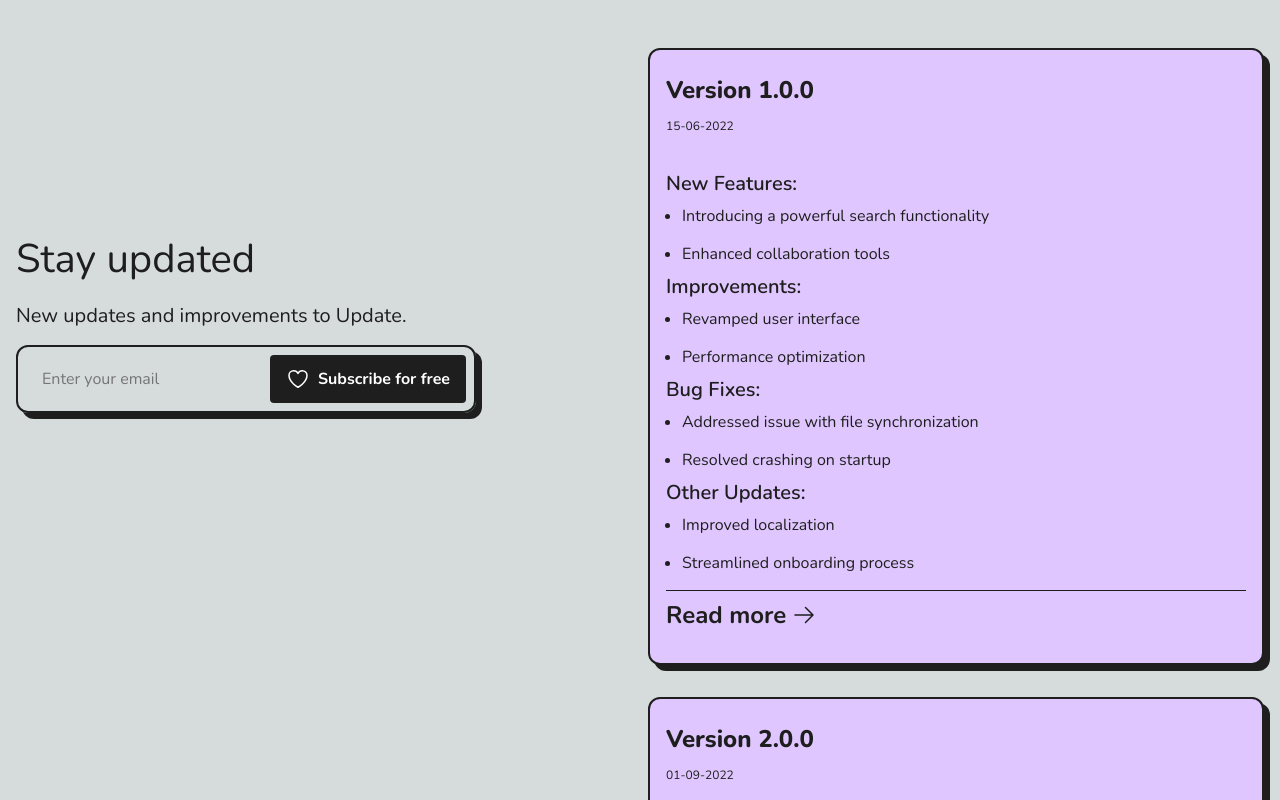
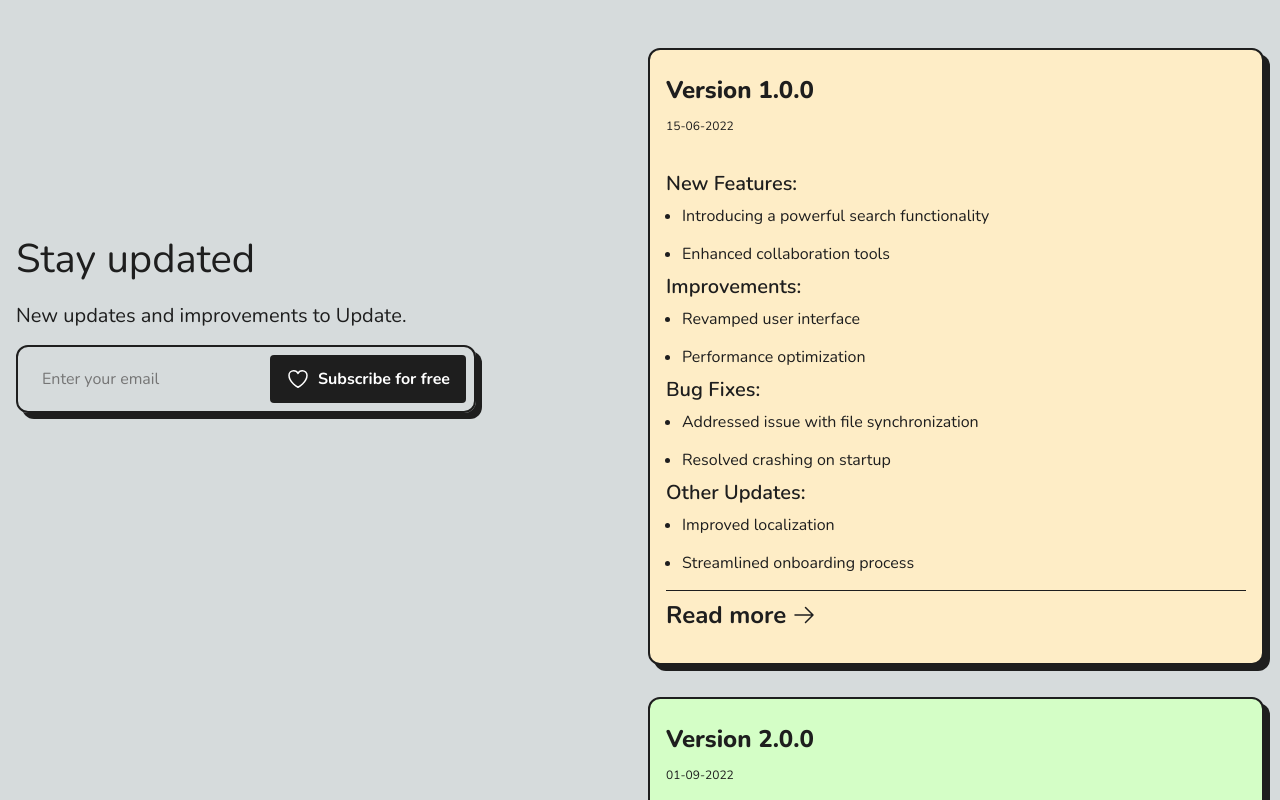
Before and after one commit to piotrszubert/update-changelog-template, a Next.js app: page / in a window 1280 px wide. Shown: the top 800 px of the page. Built offline with nearby package versions, Linux system fonts and the light colour scheme.

Commit message:
added  background-color prop

```diff
--- a/components/card.tsx
+++ b/components/card.tsx
@@ -12,11 +12,16 @@ interface CardProps {
     improvements?: Feature[];
     bugFixes?: Feature[];
     otherUpdates?: Feature[];
+    bgColor?: string;
 }
 
-export default function Card({title, releaseDate, newFeatures, improvements, bugFixes, otherUpdates}: CardProps) {
+export default function Card({title, releaseDate, newFeatures, improvements, bugFixes, otherUpdates, bgColor}: CardProps) {
+    const cardBackground = {
+        background: bgColor, // Set background color using bgColor prop
+    };
+
     return (
-        <div className={styles.card}>
+        <div className={styles.card} style={cardBackground}>
             <p className={styles.cardTitle}>
                 {title}
                 <br />
--- a/components/cardList.tsx
+++ b/components/cardList.tsx
@@ -5,6 +5,7 @@ const data = [
 	{
 		title: "Version 1.0.0",
 		releaseDate: "15-06-2022",
+		bgColor: "var(--card-bg-rgb-1)",
 		newFeatures: [
 			// New features for version 1
 			{
@@ -66,6 +67,7 @@ const data = [
 	{
 		title: "Version 2.0.0",
 		releaseDate: "01-09-2022",
+		bgColor: "var(--card-bg-rgb-2)",
 		newFeatures: [
 			// New features for version 2
 			{
@@ -127,6 +129,7 @@ const data = [
 	{
 		title: "Version 3.0.0",
 		releaseDate: "18-12-2022",
+		bgColor: "var(--card-bg-rgb-3)",
 		newFeatures: [
 			// New features for version 3
 			{
@@ -203,6 +206,7 @@ export default function CardList() {
 						improvements={item.improvements}
 						bugFixes={item.bugFixes}
 						otherUpdates={item.otherUpdates}
+						bgColor={item.bgColor}
 					/>
 				</div>
 			))}
```
